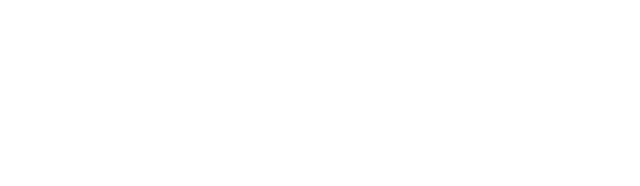
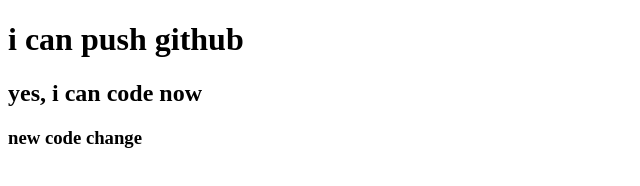
Before and after one commit to RubayatHassan/my-second--repo, a plain HTML site: page index.html in a window 1280 px wide. Shown: the whole page, without its empty margins (0-640 px from the left). Drawn offline with Linux system fonts and the light colour scheme.

Commit message:
added header

```diff
--- a/index.html
+++ b/index.html
@@ -8,6 +8,8 @@
     </title>
 </head>
 <body>
-
+    <h1>i can push github</h1>
+    <h2>yes, i can code now</h2>
+    <h3>new code change</h3>
 </body>
 </html>
```
